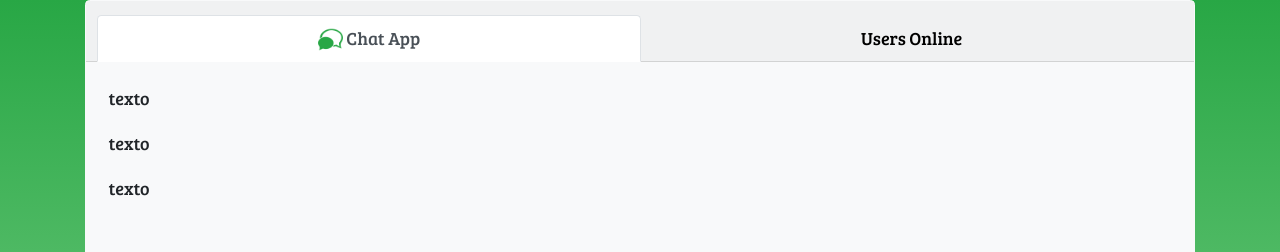
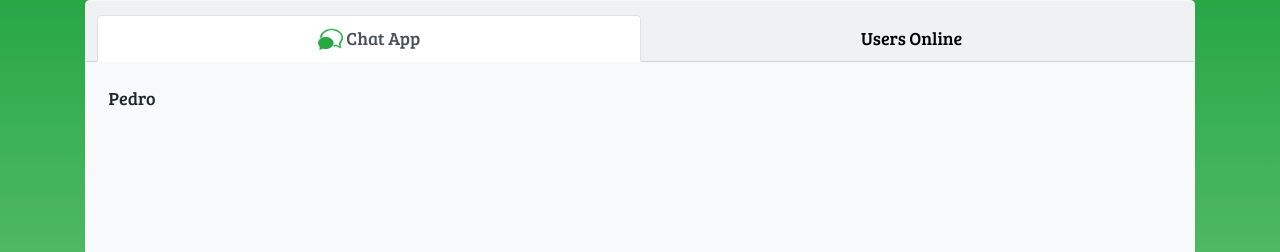
Before and after one commit to LeonardoDM/react-chat-app, a React (Create React App) app: page /chat in a window 1280 px wide. Shown: the top 252 px of the page. Built offline with nearby package versions, Linux system fonts and the light colour scheme.

Commit message:
chat tabs working

```diff
--- /dev/null
+++ b/src/components/talk.js
@@ -0,0 +1,7 @@
+import React from 'react'
+
+export default function Talk(){
+	return (
+		<p id="index">Pedro</p>
+	)
+}
--- /dev/null
+++ b/src/components/users.js
@@ -0,0 +1,7 @@
+import React from 'react'
+
+export default function Users(){
+	return (
+		<p id="users">Paulo</p>
+	)
+}
--- a/src/pages/Chat/index.js
+++ b/src/pages/Chat/index.js
@@ -1,20 +1,26 @@
-import React from 'react'
+import React, {useState} from 'react'
 import './styles.css'
 import 'bootstrap/dist/css/bootstrap.min.css'
-import {Button, Card, Container, Col, FormControl, InputGroup, Nav, Row} from 'react-bootstrap'
+import {Button, Card, Container, Col, Form, FormControl, InputGroup, Nav, Row, Tab, TabPane} from 'react-bootstrap'
+import Users from '../../components/users'
+import Talk from '../../components/talk'
 
 export default function Chat() {
+	const [key, setKey] = useState('talk')
+
+	async function handleSubmit(event){
+		event.preventDefault()
+	}
 
 	return (
-		<>
 		<Container>
 			<Row>
 				<Col>
 					<Card bg="light" border="light" className="card-height">
 						<Card.Header>
-								<Nav variant="tabs" defaultActiveKey="#index" className="nav-fill">
+							<Nav variant="tabs" defaultActiveKey="talk" className="nav-fill">
 						      <Nav.Item>
-							        <Nav.Link href="#index">
+						        <Nav.Link eventKey="talk" onClick={event => {setKey('talk')}}>
 						        	<img
 								        alt=""
 								        src="/chat-4-128.png"
@@ -25,16 +31,15 @@ export default function Chat() {
 						        </Nav.Link>
 						      </Nav.Item>
 						      <Nav.Item>
-							        <Nav.Link href="#users">Users Online</Nav.Link>
+						        <Nav.Link eventKey="users" onClick={event => {setKey('users')}}>Users Online</Nav.Link>
 						      </Nav.Item>
 						    </Nav>
 						</Card.Header>
 						<Card.Body className="chat-box">
-								<p>texto</p>
-								<p>texto</p>
-								<p>texto</p>
+							{key === 'talk' ? <Talk /> : <Users />}
 						</Card.Body>
 						<Card.Footer>
+							<Form onSubmit={handleSubmit}>
 								<InputGroup className="my-2">
 									<FormControl
 								      placeholder="Type your message..."
@@ -42,14 +47,18 @@ export default function Chat() {
 								      aria-describedby="basic-addon2"
 								    />
 								    <InputGroup.Append>
-								      <Button variant="outline-success">></Button>
+								      <Button variant="outline-success" type="submit">></Button>
 								    </InputGroup.Append>
 								</InputGroup>
+							</Form>
 						</Card.Footer>
 					</Card>
 				</Col>
 			</Row>
 		</Container>
-		</>
 	)
 }
+
+/*<Tab.Content>
+	{key === 'talk' ? <TabPane id="talk" className="active"><Talk/></TabPane> : <TabPane id="users" className="active"><Users/></TabPane>}
+</Tab.Content>*/
```
Also changed, not shown: 2 other files (tests, documents, lock files or other folders). Lines whose indentation alone changed are shown as unchanged.
